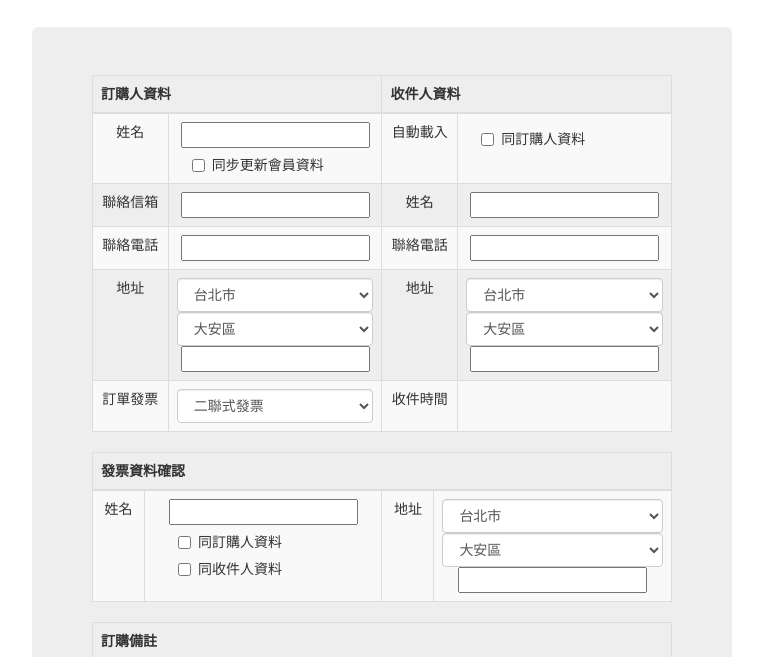
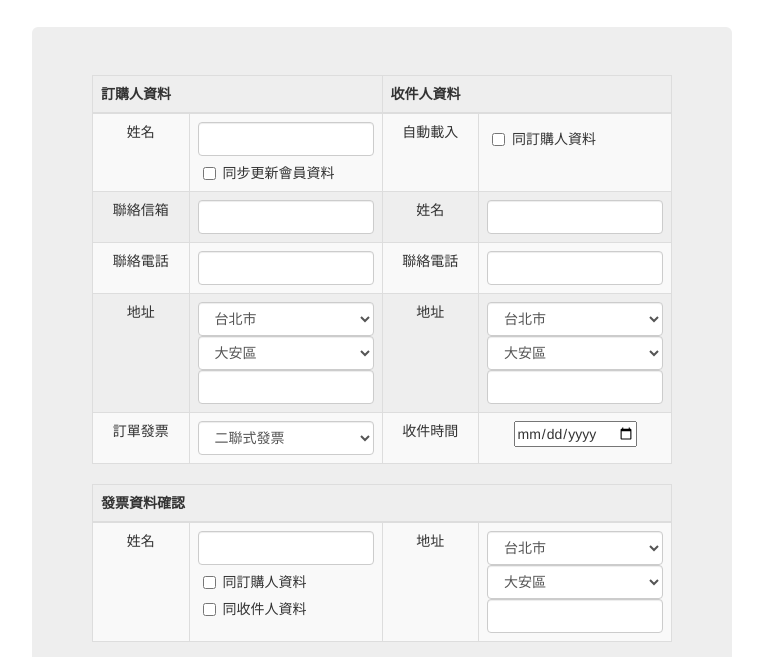
Before and after one commit to a9wei/form-simple, a plain HTML site: page cart.html in a window 1280 px wide. Shown: the part 83-740 px from the top of the page, without its empty margins (258-1021 px from the left). Drawn offline with nearby package versions, Linux system fonts and the light colour scheme.

Commit message:
購物車小小修
我知道input date了！
但是還是不會改下拉選單⋯⋯

```diff
--- a/cart.html
+++ b/cart.html
@@ -47,10 +47,10 @@
 							<tr>
 								<!-- <th>姓名</th> -->
 								<td>姓名</td>
-								<td>
-									<input type="text" name="name">
+								<td class="col-xs-2">
+									<input type="text" name="name" class="form-control">
 									<div class="checkbox">
-									  <label class="pull-left" style="margin-left:15px;">
+									  <label class="pull-left" style="margin-left:5px;">
 									    <input type="checkbox">同步更新會員資料
 									  </label>
 									</div>
@@ -58,7 +58,7 @@
 								<td>自動載入</td>
 								<td>
 									<div class="checkbox">
-									  <label class="pull-left" style="margin-left:15px;">
+									  <label class="pull-left" style="margin-left:5px;">
 									    <input type="checkbox">同訂購人資料
 									  </label>
 									</div>
@@ -66,27 +66,27 @@
 							</tr>
 							<tr>
 								<td>聯絡信箱</td>
-								<td>
-									<input type="text" name="email">
+								<td class="col-xs-4">
+									<input type="email" name="email" class="form-control">
 								</td>
 								<td>姓名</td>
-								<td>
-									<input type="text" name="name">
+								<td class="col-xs-4">
+									<input type="text" name="name" class="form-control">
 								</td>
 							</tr>
 							<tr>
 								<td>聯絡電話</td>
-								<td>
-									<input type="text" name="phonenumber">
+								<td class="col-xs-3">
+									<input type="text" name="phonenumber" class="form-control">
 								</td>
 								<td>聯絡電話</td>
-								<td>
-									<input type="text" name="phonenumber">
+								<td class="col-xs-3">
+									<input type="text" name="phonenumber" class="form-control">
 								</td>
 							</tr>
 							<tr>
 								<td>地址</td>
-								<td>
+								<td class="col-xs-3">
 									<form>
 										<select class="form-control">
 										　<option>台北市</option>
@@ -101,10 +101,10 @@
 										　<option>南港區</option>
 										</select>
 									</form>
-									<input type="text" name="address">
+									<input type="text" name="address" class="form-control">
 								</td>
 								<td>地址</td>
-								<td>
+								<td class="col-xs-3" class="form-control">
 									<form>
 										<select class="form-control">
 										　<option>台北市</option>
@@ -119,7 +119,7 @@
 										　<option>南港區</option>
 										</select>
 									</form>
-									<input type="text" name="address">
+									<input type="text" name="address" class="form-control">
 								</td>
 							</tr>
 							<tr>
@@ -135,7 +135,7 @@
 								</td>
 								<td>收件時間</td>
 								<td>
-
+									<input type="date">
 								</td>
 							</tr>
 						</tbody>
@@ -150,21 +150,21 @@
 						<tbody>
 							<tr>
 								<td>姓名</td>
-								<td>
-									<input type="text" name="name">
-									<div class="checkbox" style="margin-left:25px;">
+								<td class="col-xs-4">
+									<input type="text" name="name" class="form-control">
+									<div class="checkbox" style="margin-left:5px;">
 									  <label class="pull-left">
 									    <input type="checkbox">同訂購人資料
 									  </label>
 									</div>
-									<div class="checkbox" style="margin-left:25px;">
+									<div class="checkbox" style="margin-left:5px;">
 									  <label class="pull-left">
 									    <input type="checkbox">同收件人資料
 									  </label>
 									</div>
 								</td>
 								<td>地址</td>
-								<td>
+								<td class="col-xs-4">
 									<form>
 										<select class="form-control" >
 										　<option>台北市</option>
@@ -179,7 +179,7 @@
 										　<option>南港區</option>
 										</select>
 									</form>
-									<input type="text" name="address">
+									<input type="text" name="address" class="form-control">
 								</td>
 							</tr>
 						</tbody>
@@ -194,16 +194,15 @@
 						</thead>
 						<tbody>
 							<tr>
-								<td><textarea class="form-control" rows="3"></textarea>
-								<!--這段要怎麼變成input那種點下就不見的文字模式？-->
+								<td><textarea class="form-control" rows="3" placeholder="若您有任何意見或關於出貨時的需求請在此備註，感謝您。"></textarea>
 								</td>
 							</tr>
 						</tbody>
 					</table><!--訂購備註-->
 				<div>
 					<p>
-					  <button type="button" class="btn btn-default btn-lg">繼續購物</button>
-					  <button type="button" class="btn btn-primary btn-lg">確認送出</button>
+					  <button type="submit" class="btn btn-default btn-lg">繼續購物</button>
+					  <button type="submit" class="btn btn-primary btn-lg">確認送出</button>
 					</p>
 				</div>
 			</form><!--form-->
```
